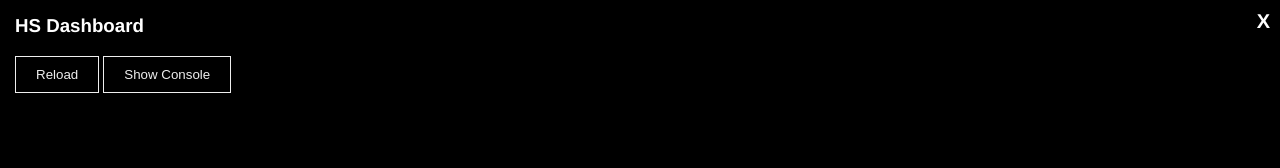
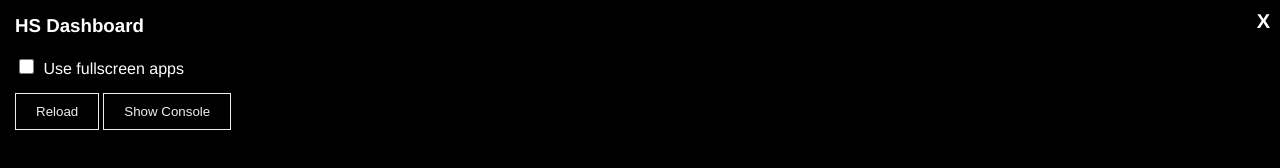
Before and after one commit to Kamprath/hammerspoon-window-automation, a plain HTML site: page dashboard/index.html in a window 1280 px wide. Drawn offline with Linux system fonts and the light colour scheme.

Commit message:
Update dashboard and create osx-troll-client

```diff
--- a/dashboard/index.html
+++ b/dashboard/index.html
@@ -12,6 +12,13 @@
 
 		<h3>HS Dashboard</h3>
 
+		<div>
+			<label>
+				<input type="checkbox" id="chkFullscreenApps" name="chkFullscreenApps">
+				Use fullscreen apps
+			</label>
+		</div>
+
 		<button type="button" data-hs-url="reloadConfig" data-hs-message="Config reloaded.">Reload</button>
 		<button type="button" data-hs-url="showConsole">Show Console</button>
 	</div>
--- a/dashboard/styles.css
+++ b/dashboard/styles.css
@@ -7,7 +7,7 @@ html, body {
 	background-color: black;
 }
 
-h1, h2, h3, p, a {
+h1, h2, h3, p, a, label {
 	color: white;
     font-family: Helvetica, sans-serif;
 }
@@ -32,6 +32,12 @@ p, a, span {
 	font-size: 20px;
 }
 
+div {
+	margin-bottom: 15px;
+}
+label:hover {
+	cursor: pointer;
+}
 button {
 	background-color: black;
 	color: #eee;
@@ -48,3 +54,11 @@ button:active {
 	color: white;
 	border-color: white;
 }
+
+#chkFullscreenApps {
+	background-color: black;
+	border: 1px solid white;
+	margin-right: 5px;
+	width: 15px;
+	height: 15px;
+}
```
Also changed, not shown: 4 other files.
